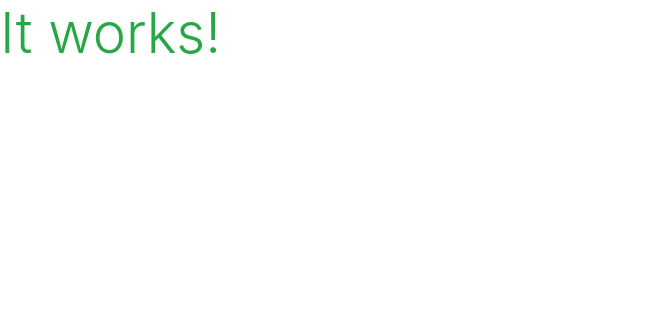
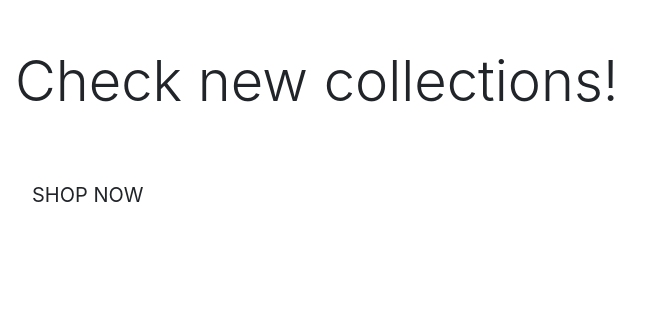
Before and after one commit to Ranj247/sportsporium_v1, a Django app: page / in a window 1280 px wide. Shown: the top 322 px of the page, without its empty margins (0-672 px from the left). Run offline with Django 3.2, Linux system fonts and the light colour scheme.

Commit message:
added home page content

```diff
--- a/home/templates/home/index.html
+++ b/home/templates/home/index.html
@@ -1,6 +1,27 @@
 {% extends "base.html" %}
 {% load static %}
 
+{% block page_header %}
+    <div class="container header-container">
+        <div class="row">
+            <div class="col"></div>
+        </div>
+    </div>
+{% endblock %}
+
 {% block content %}
-    <h1 class="display-4 text-success">It works!</h1>
+    <div class="container-fluid">
+        <div class="row">
+            <div class="col mt-5 mb-5">
+                <h1 class="display-4 logo-font text-black">
+                    Check new collections!
+                </h1>
+                <div class="my-5">
+                    <h4>
+                        <a href="" class="shop-now-button btn btn-lg rounded-0 text-uppercase py-3">Shop Now</a>
+                    </h4>
+                </div>
+            </div>
+        </div>
+    </div>
 {% endblock %}
```
